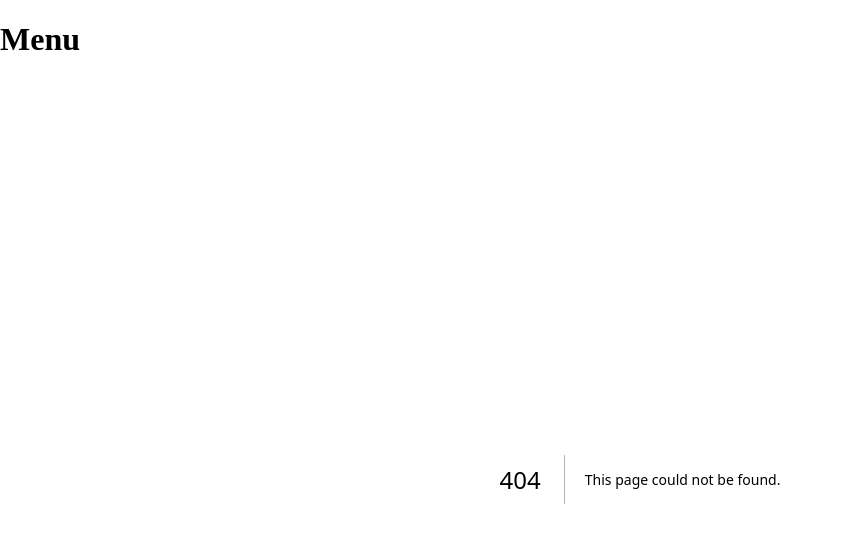
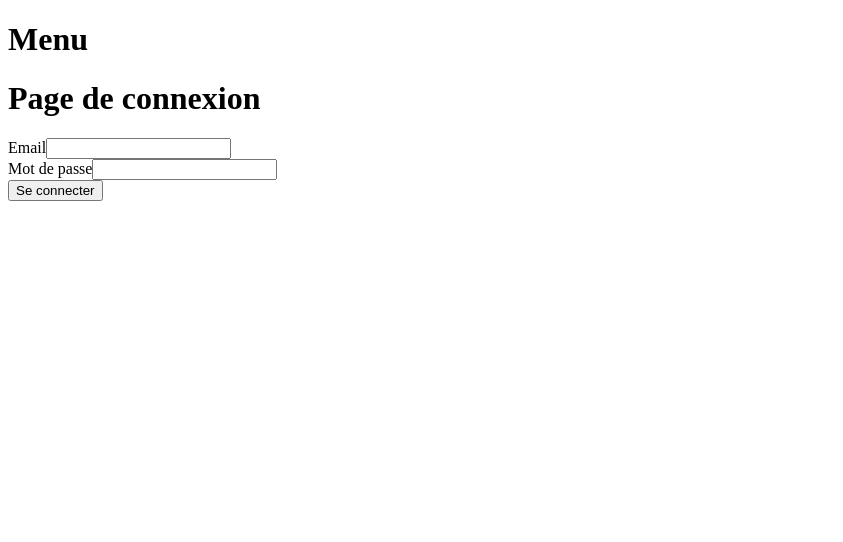
Before and after one commit to SkynixFr/PokeFront, a Next.js app: page /clients/login in a window 1280 px wide. Before the commit this address had no page. Shown: the top 542 px of the page, without its empty margins (0-843 px from the left). Built offline with nearby package versions, Linux system fonts and the light colour scheme.

Commit message:
feat(login) : ajout d'une page de login

```diff
--- /dev/null
+++ b/pages/clients/login.tsx
@@ -0,0 +1,78 @@
+import { useState, FormEvent } from 'react';
+import { useRouter } from 'next/router';
+
+const LoginPage = () => {
+	const [email, setEmail] = useState<string>('');
+	const [password, setPassword] = useState<string>('');
+	const [errorMessage, setErrorMessage] = useState<string>('');
+
+	const router = useRouter();
+
+	//vérifier validité de l'email "user"@"mail"."fin"
+	const isValidEmail = (email: string): boolean => {
+		const emailRegex = /^[a-zA-Z0-9._%+-]+@[a-zA-Z0-9.-]+\.[a-zA-Z]{2,}$/;
+		return emailRegex.test(email);
+	};
+
+	//Test si le mot de passe suit un bon pattern (1 majuscule, 1 minuscule, 1 caractère spécial, 8 caractères minimum)
+	const isValidPassword = (password: string): boolean => {
+		const mdpRegex = new RegExp(
+			'^(?=.*?[A-Z])(?=.*?[a-z])(?=.*?[0-9])(?=.*?[#?!@$ %^&*-]).{8,}$'
+		);
+		return mdpRegex.test(password);
+	};
+
+	const handleSubmit = async (e: FormEvent<HTMLFormElement>) => {
+		e.preventDefault();
+		setErrorMessage(''); // Réinitialise le message d'erreur
+
+		try {
+			// Ajoutez ici la logique pour la validation du formulaire de connexion
+			// Vous pouvez envoyer les données (email et mot de passe) à votre backend pour la vérification.
+
+			// Exemple factice pour la démonstration
+			if (isValidEmail(email) && isValidPassword(password)) {
+			} else {
+				setErrorMessage('Email ou mot de passe incorrect');
+			}
+		} catch (error) {
+			setErrorMessage('Erreur lors de la connexion');
+		}
+		console.log('email : ' + email);
+		console.log('type email : ' + typeof email);
+		console.log('email is correct ? : ' + isValidEmail(email));
+		console.log('password :' + password);
+		console.log('type password : ' + typeof password);
+		console.log('password is correct ? : ' + isValidPassword(password));
+	};
+
+	return (
+		<div>
+			<h1>Page de connexion</h1>
+			<form onSubmit={handleSubmit}>
+				<div>
+					<label htmlFor="email">Email</label>
+					<input
+						id="email"
+						type="email"
+						value={email}
+						onChange={e => setEmail(e.target.value)}
+					/>
+				</div>
+				<div>
+					<label htmlFor="password">Mot de passe</label>
+					<input
+						id="password"
+						type="password"
+						value={password}
+						onChange={e => setPassword(e.target.value)}
+					/>
+				</div>
+				<button type="submit">Se connecter</button>
+			</form>
+			{errorMessage && <p>{errorMessage}</p>}
+		</div>
+	);
+};
+
+export default LoginPage;
```
